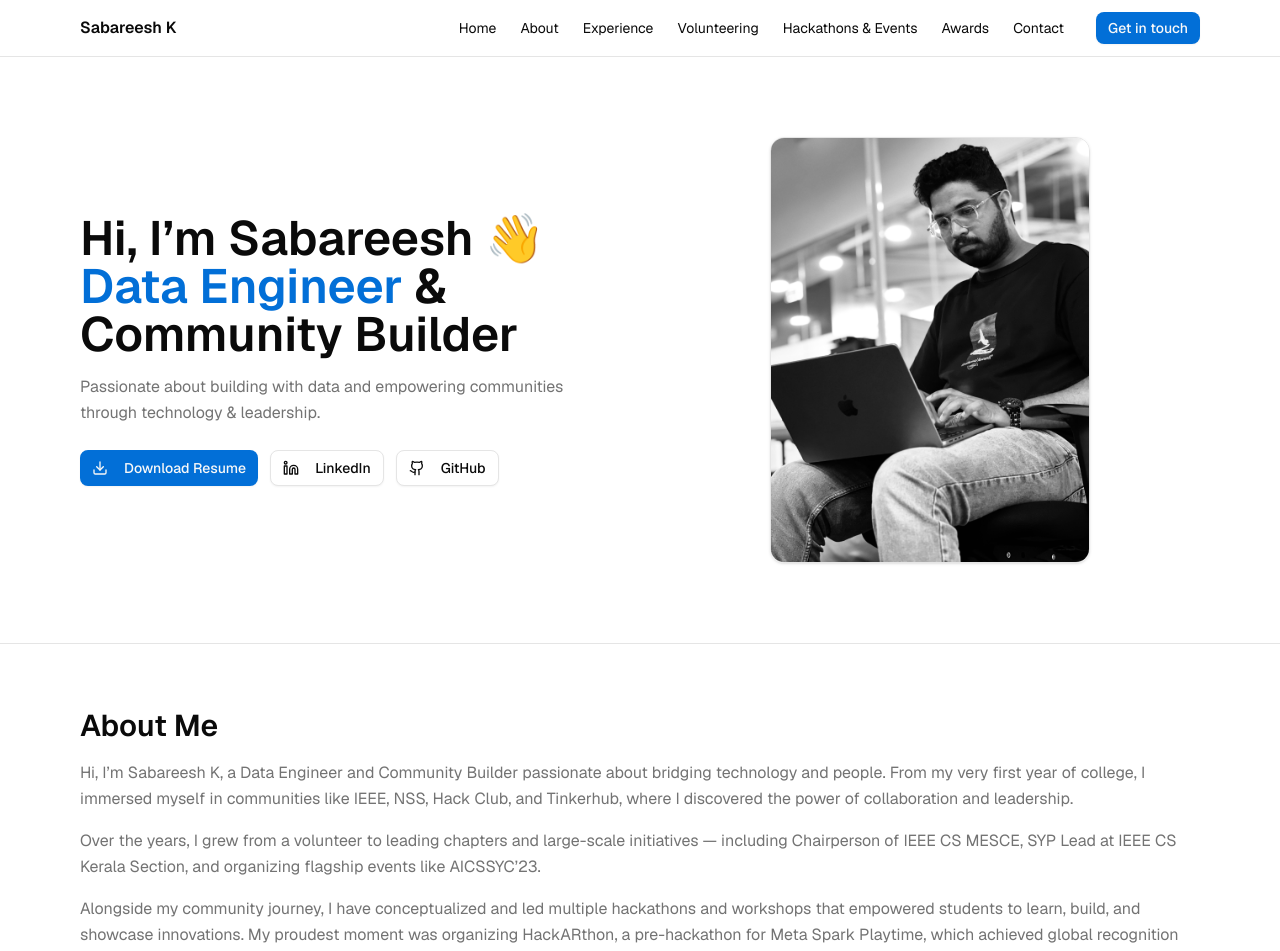
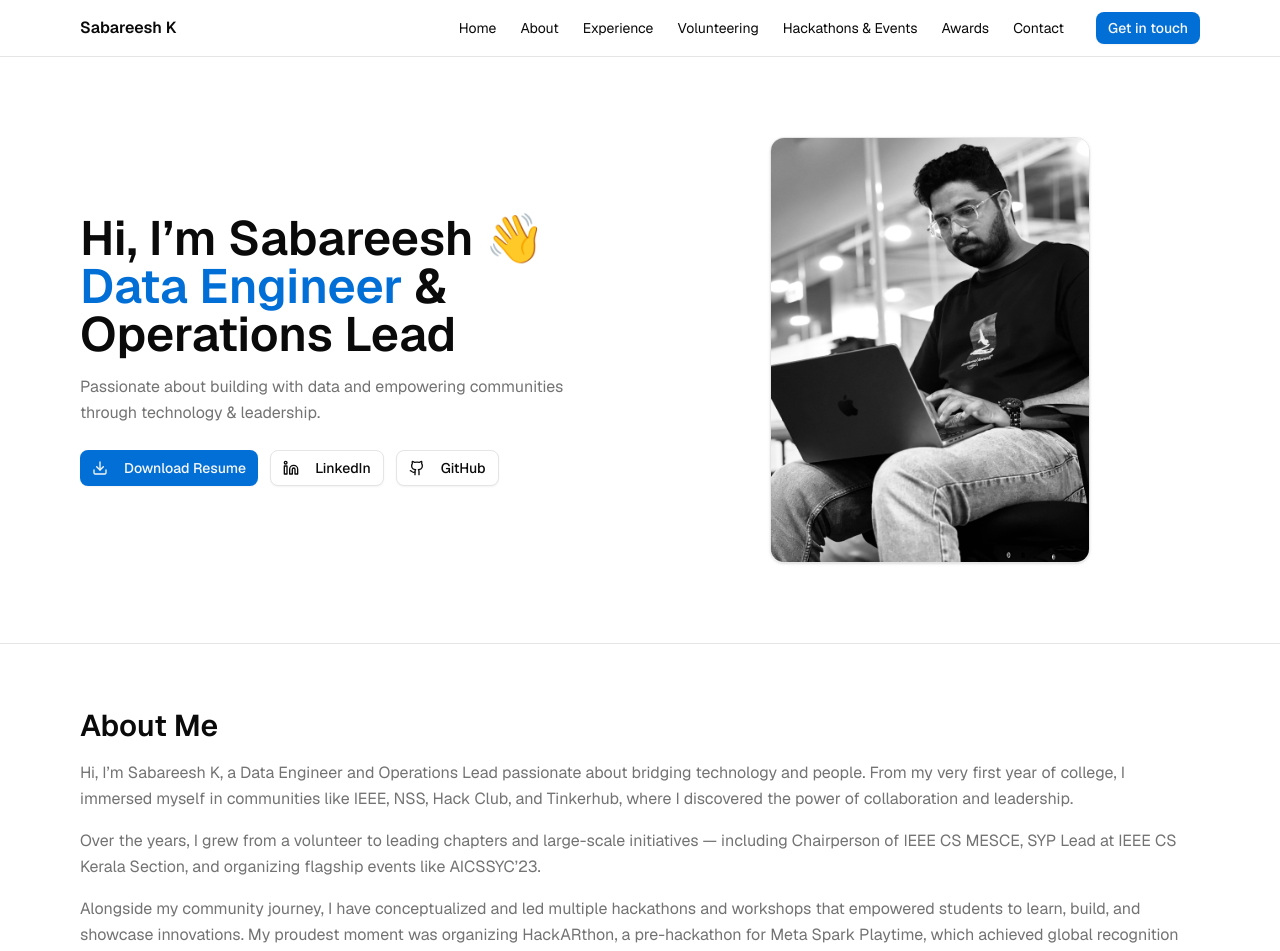
Before and after one commit to sabareeshk886/portfolio-personal, a Next.js app: page / in a window 1280 px wide. Shown: the top 951 px of the page. Built offline with nearby package versions, Linux system fonts and the light colour scheme.

Commit message:
Update role title to Operations Lead

```diff
--- a/components/about.tsx
+++ b/components/about.tsx
@@ -7,7 +7,7 @@ export function About() {
         </h2>
         <div className="mt-4 space-y-4 leading-relaxed text-muted-foreground">
           <p>
-            Hi, I’m Sabareesh K, a Data Engineer and Community Builder passionate about bridging technology and people.
+            Hi, I’m Sabareesh K, a Data Engineer and Operations Lead passionate about bridging technology and people.
             From my very first year of college, I immersed myself in communities like IEEE, NSS, Hack Club, and
             Tinkerhub, where I discovered the power of collaboration and leadership.
           </p>
--- a/components/hero.tsx
+++ b/components/hero.tsx
@@ -13,7 +13,7 @@ export function Hero() {
     >
       <div>
         <h1 id="hero-title" className="text-3xl md:text-5xl font-semibold text-pretty">
-          {"Hi, I’m Sabareesh 👋"} <span className="text-primary">Data Engineer</span> {"& Community Builder"}
+          {"Hi, I’m Sabareesh 👋"} <span className="text-primary">Data Engineer</span> {"& Operations Lead"}
         </h1>
         <p className="mt-4 text-muted-foreground leading-relaxed text-pretty">
           Passionate about building with data and empowering communities through technology & leadership.
```
